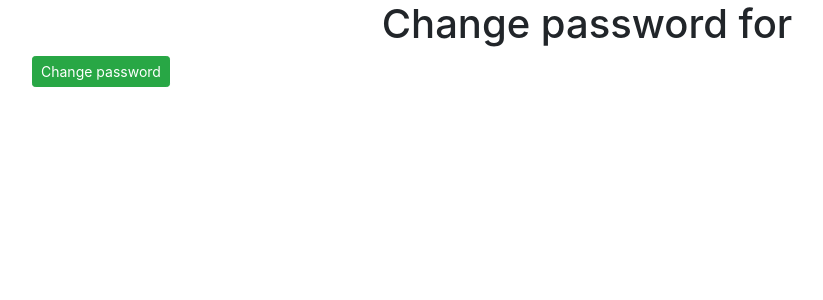
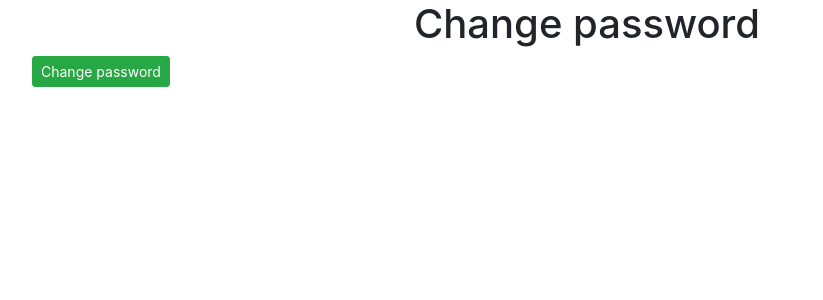
Before and after one commit to safwanvk/Zablogs, a Django app: a page that uses templates/registration/password_reset_confirm.html in a window 1280 px wide. Shown: the part 56-356 px from the top of the page, without its empty margins (53-876 px from the left). Run offline with Django 3.2, Linux system fonts and the light colour scheme; some libraries are stand-ins or nearby versions.

Commit message:
Check bugs

```diff
--- a/templates/registration/password_reset_confirm.html
+++ b/templates/registration/password_reset_confirm.html
@@ -5,7 +5,7 @@
 
 <div class="container">
 
-    <center><h1>Change password for {{ request.user.username }}</h1></center>
+    <center><h1>Change password</h1></center>
 
 <form method="POST">
     {% csrf_token %}
```
Also changed, not shown: db.sqlite3.
